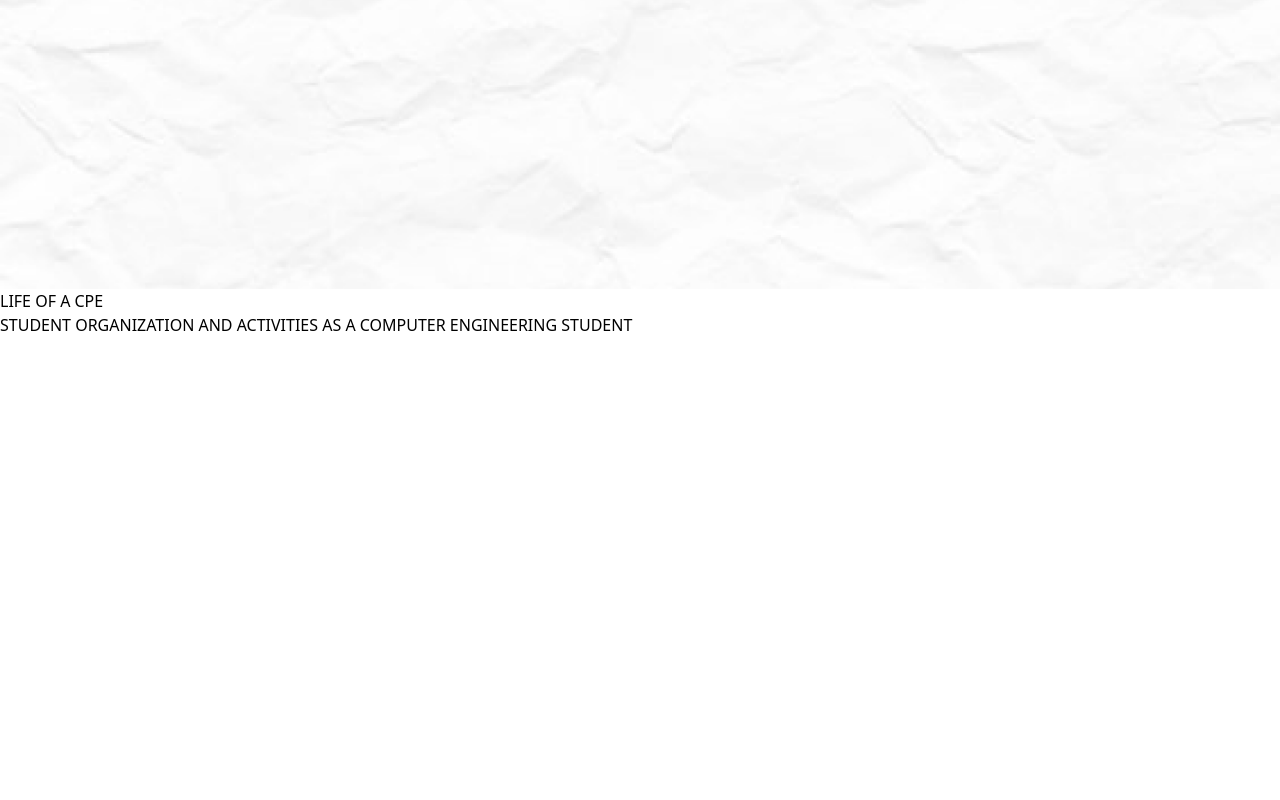
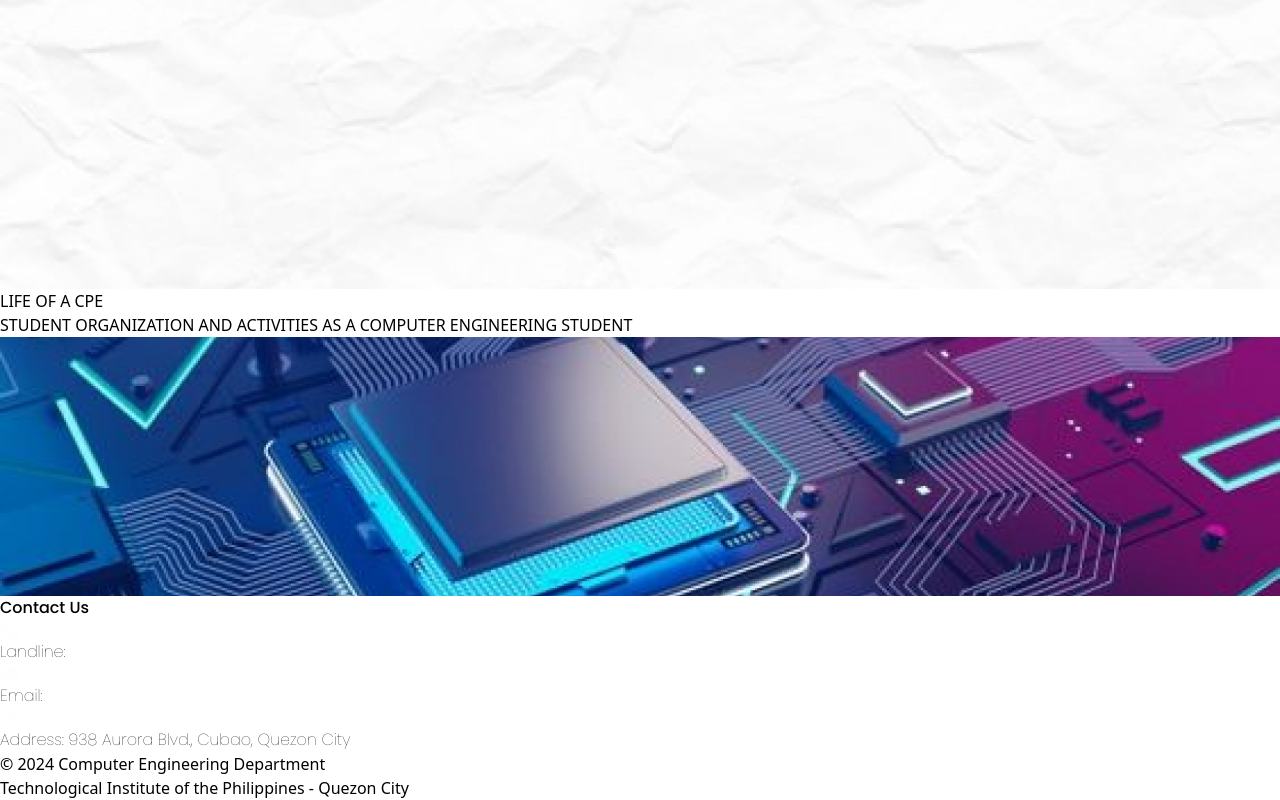
Before and after one commit to TIPKurtMacamay/CPE_WEbsite_2024, a React (Vite) app: page /studentoa in a window 1280 px wide. Shown: the part 1278-2078 px from the top of the page. Before the commit the page ends 1615 px from the top, so only its background shows below. Built offline with nearby package versions, Linux system fonts and the light colour scheme.

Commit message:
added footer

```diff
--- a/src/App.jsx
+++ b/src/App.jsx
@@ -6,6 +6,7 @@ import About from './components/About';
 import Faculty from './components/Faculty';
 import Research from './components/Research';
 import StudentOA from './components/StudentOA';
+import Footer from './components/Footer'
 
 const App = () => {
   return (
@@ -18,6 +19,7 @@ const App = () => {
         <Route path="/research" element={<Research />} />
         <Route path="/studentoa" element={<StudentOA />} />
       </Routes>
+      <Footer />
     </Router>
   );
 };
```
Also changed, not shown: src/components/Footer.jsx (+4 -4 lines).
